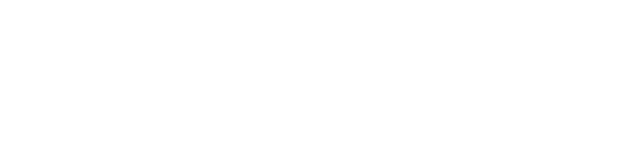
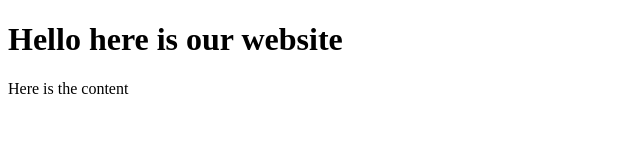
Before and after one commit to DanVHansen/test, a plain HTML site: page index.html in a window 1280 px wide. Shown: the whole page, without its empty margins (0-640 px from the left). Drawn offline with Linux system fonts and the light colour scheme.

Commit message:
Update index.html

```diff
--- a/index.html
+++ b/index.html
@@ -7,6 +7,7 @@
     <title>Document</title>
 </head>
 <body>
-
+    <h1>Hello here is our website</h1>
+    <p>Here is the content</p>
 </body>
 </html>
```
